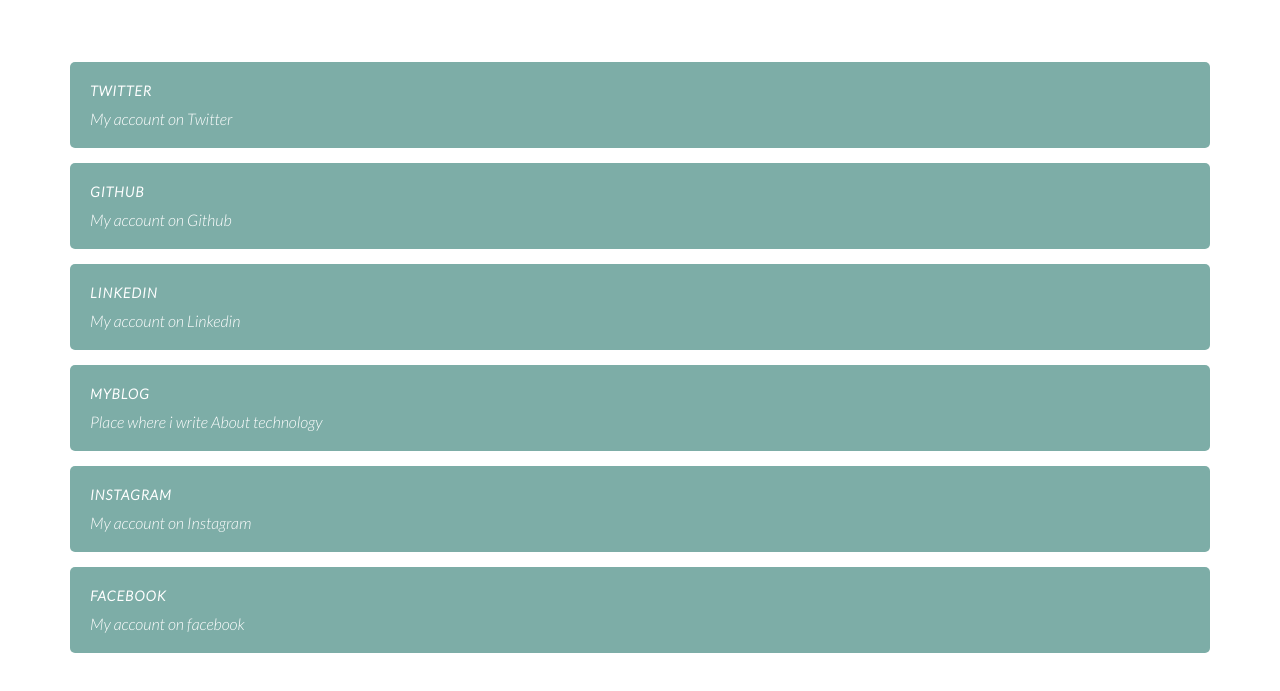
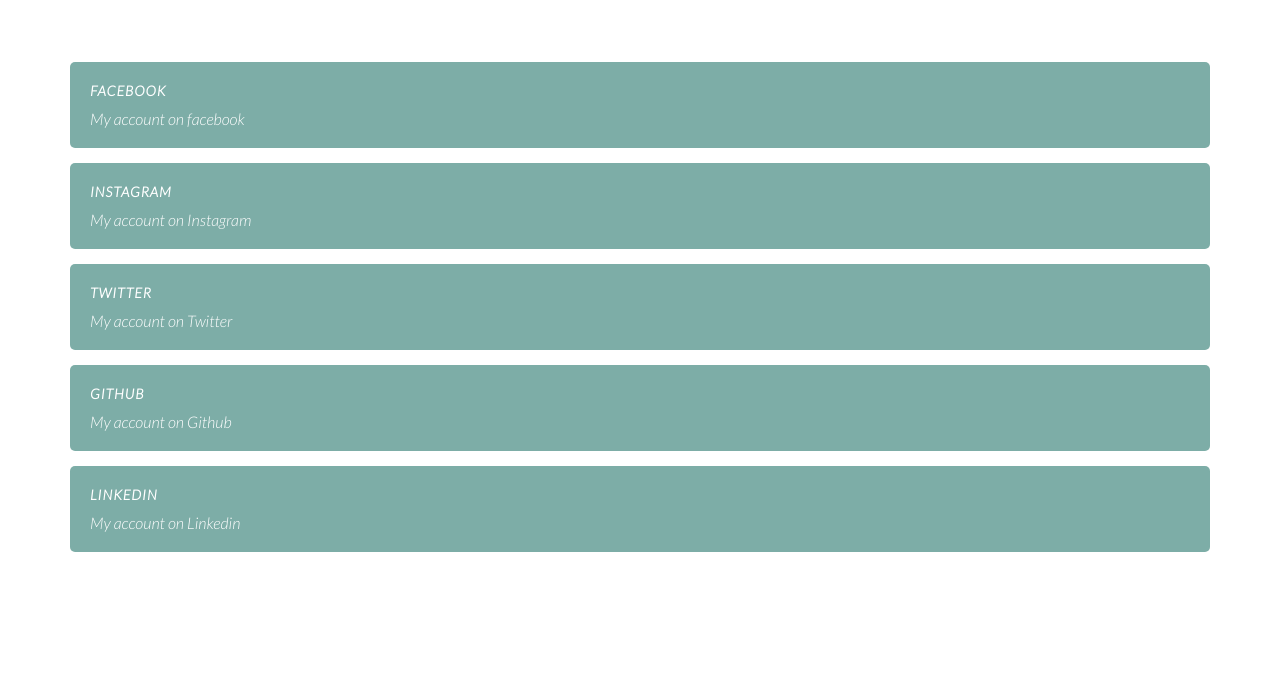
Before and after one commit to abdullahalnooh/abdullahalnooh.github.io, a plain HTML site: page index.html in a window 1280 px wide. Shown: the part 203-894 px from the top of the page. After the commit the page ends 870 px from the top, so only its background shows below. Drawn offline with Linux system fonts and the light colour scheme; a web font is replaced by a local one.

Commit message:
Revert "Update index.html"
This reverts commit 38d8ba9b87dc9451631f606adb905278afa6b30e.

```diff
--- a/index.html
+++ b/index.html
@@ -24,7 +24,21 @@
 
 	<div class="section-links">
 
+			<div class="link">
+				<a href="https://www.facebook.com/AbdullahAlnooh80">
+			<p class="link-title">Facebook</p>
+			<p class="link-des">My account on facebook</p>
+			</a>
+			</div>
 
+
+	<div class="link">
+			<a href="https://www.instagram.com/AbdullahAlnooh">
+				<p class="link-title">Instagram</p>
+				<p class="link-des">My account on Instagram</p>
+
+			</a>
+		</div>
 
 	<div class="link">
 			<a href="https://twitter.com/Abdulla984_">
@@ -47,28 +61,6 @@
 			</a>
 		</div>
 
-		<div class="link">
-			<a href="https://kaay.hashnode.dev/">
-				<p class="link-title">MyBlog</p>
-				<p class="link-des">Place where i write About technology</p>
-			</a>
-		</div>
-		<div class="link">
-			<a href="https://www.instagram.com/AbdullahAlnooh">
-				<p class="link-title">Instagram</p>
-				<p class="link-des">My account on Instagram</p>
-
-			</a>
-		</div>
-
-		<div class="link">
-			<a href="https://www.facebook.com/AbdullahAlnooh80">
-		<p class="link-title">Facebook</p>
-		<p class="link-des">My account on facebook</p>
-		</a>
-		</div>
-
-
 
 	</div>
 
```
